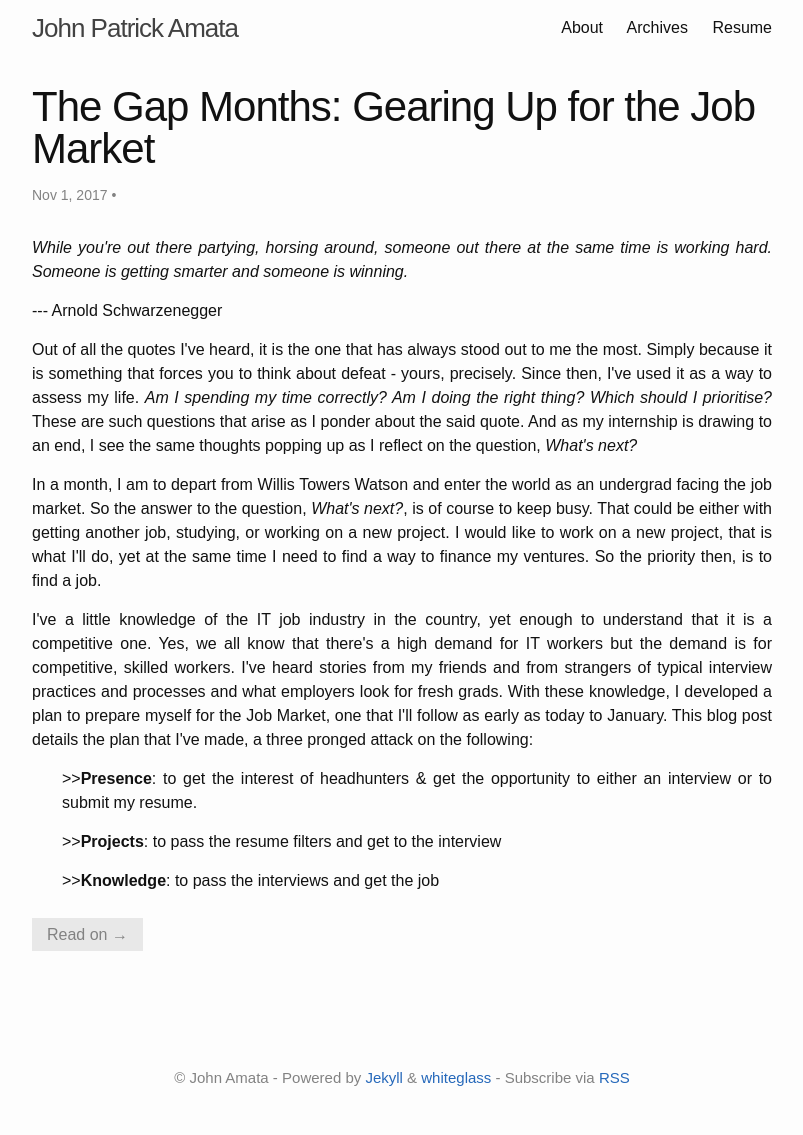
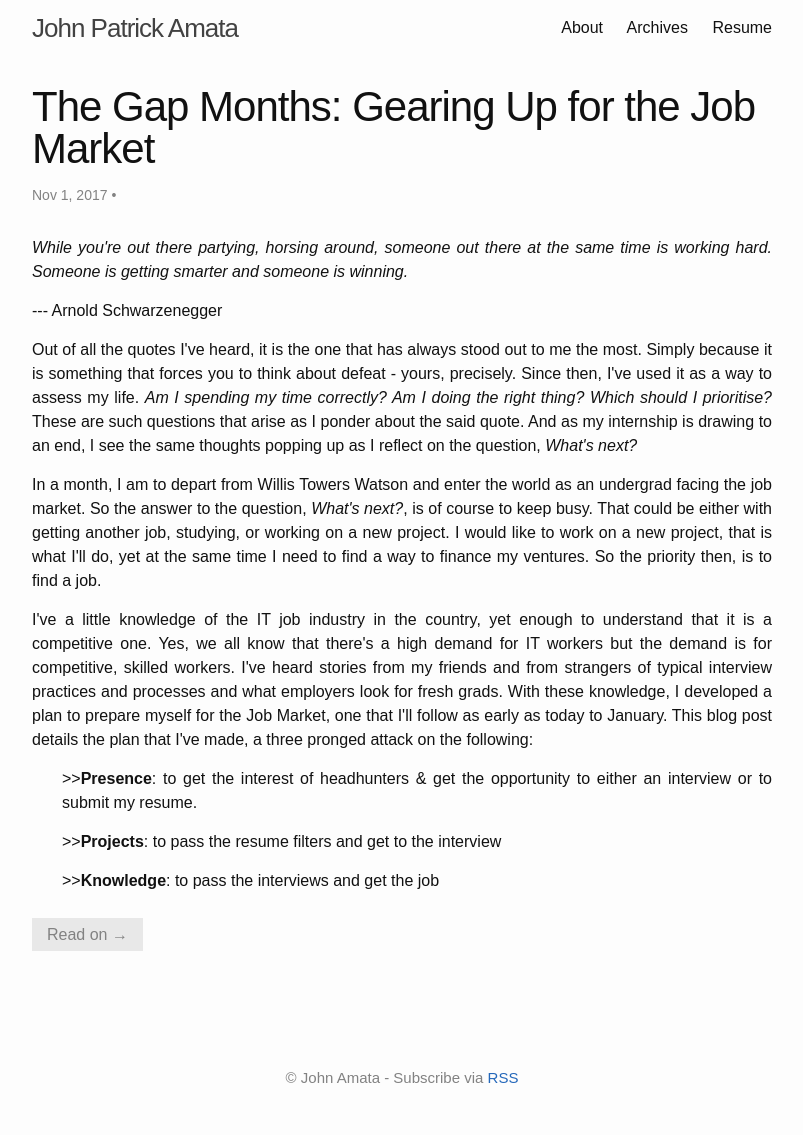
Before and after one commit to jpamata/jpamata.github.io, a Jekyll site: the page built from index.html, in a window 1280 px wide. Shown: the whole page, without its empty margins (238-1041 px from the left). Built offline with Jekyll 4.4.1, drawn with Linux system fonts in a browser that asks for light colours; the list of posts is cut into pages by our own code.

Commit message:
footer update

```diff
--- a/_includes/footer_content.html
+++ b/_includes/footer_content.html
@@ -2,4 +2,4 @@
 {% if site.feed and site.feed.path %}
   {% assign feed_path = site.feed.path %}
 {% endif %}
-&copy; {{ site.author }} - Powered by <a href="https://jekyllrb.com">Jekyll</a> &amp; <a href="https://github.com/yous/whiteglass">whiteglass</a> - Subscribe via <a href="{{ feed_path | absolute_url }}">RSS</a>
+&copy; {{ site.author }} - Subscribe via <a href="{{ feed_path | absolute_url }}">RSS</a>
```
